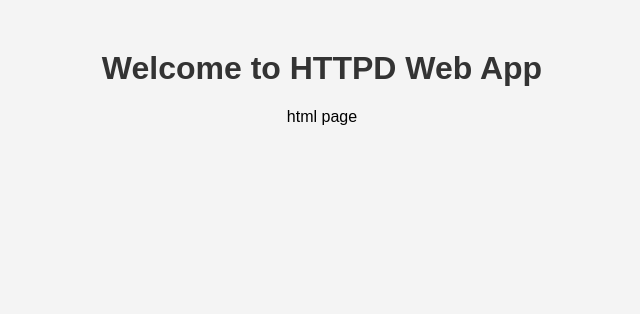
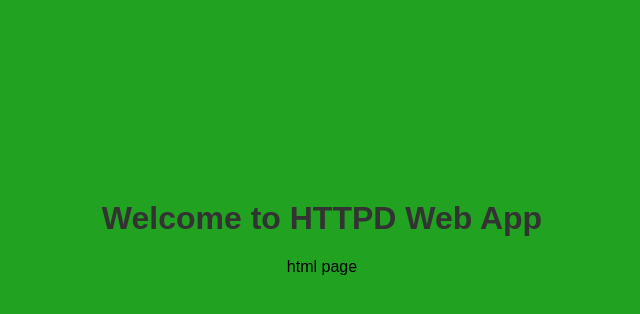
Before and after one commit to jigneshsolanki2712/httpdwebapp, a plain HTML site: page index.html in a window 1280 px wide. Shown: the whole page, without its empty margins (318-958 px from the left). Drawn offline with Linux system fonts and the light colour scheme.

Commit message:
background color updated

```diff
--- a/index.html
+++ b/index.html
@@ -8,9 +8,9 @@
     <style>
         body {
             font-family: Arial, sans-serif;
-            background-color: #f4f4f4;
+            background-color: #21a221;
             text-align: center;
-            margin: 50px;
+            margin: 200px;
         }
 
         h1 {
```
